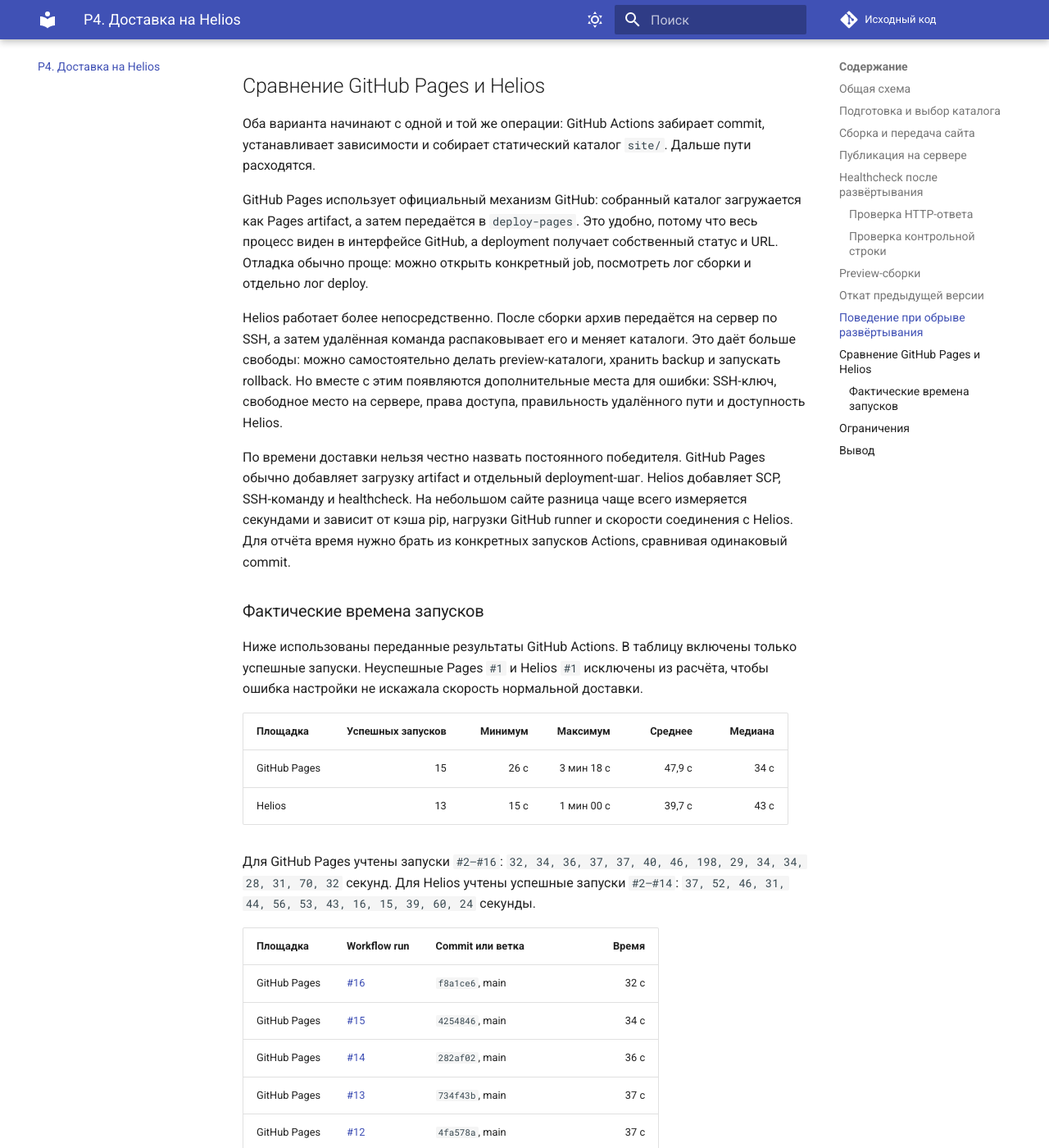
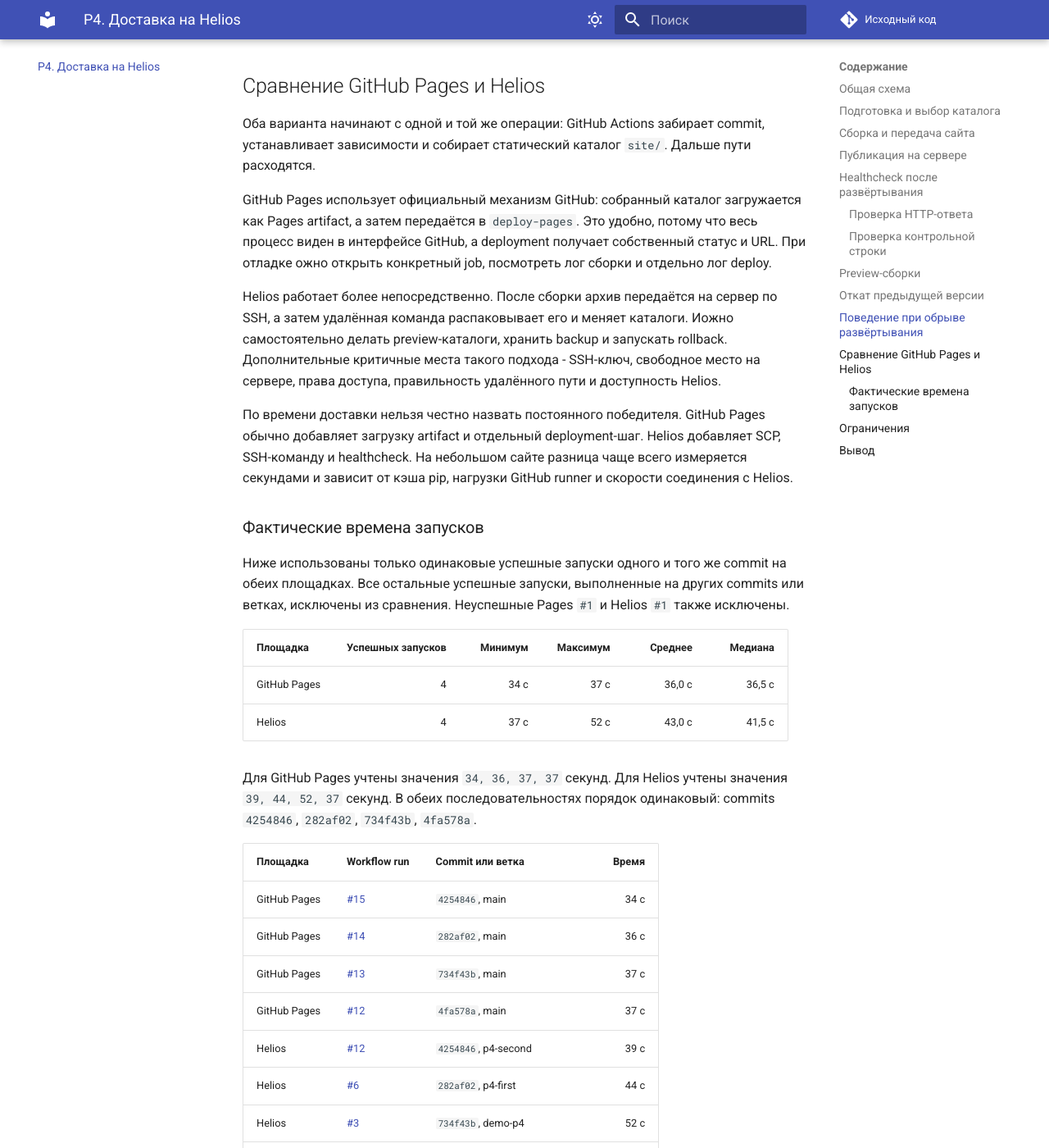
Before and after one commit to L1oneSs/project-python, an MkDocs documentation site: the page built from docs/p4.md, in a window 1280 px wide and 1400 px high, scrolled down 5254 px. Shown: the whole window at 82% size. Built offline with MkDocs 1.6.1 and Material for MkDocs 9.7.7, drawn with Linux system fonts in a browser that asks for light colours; comment, search, counter and statistics services are not loaded; some of the changed text lies outside the part shown.

Commit message:
Compare matching successful deployment runs

```diff
--- a/docs/p4.md
+++ b/docs/p4.md
@@ -203,55 +203,33 @@
 
 Оба варианта начинают с одной и той же операции: GitHub Actions забирает commit, устанавливает зависимости и собирает статический каталог `site/`. Дальше пути расходятся.
 
-GitHub Pages использует официальный механизм GitHub: собранный каталог загружается как Pages artifact, а затем передаётся в `deploy-pages`. Это удобно, потому что весь процесс виден в интерфейсе GitHub, а deployment получает собственный статус и URL. Отладка обычно проще: можно открыть конкретный job, посмотреть лог сборки и отдельно лог deploy.
+GitHub Pages использует официальный механизм GitHub: собранный каталог загружается как Pages artifact, а затем передаётся в `deploy-pages`. Это удобно, потому что весь процесс виден в интерфейсе GitHub, а deployment получает собственный статус и URL. При отладке ожно открыть конкретный job, посмотреть лог сборки и отдельно лог deploy.
 
-Helios работает более непосредственно. После сборки архив передаётся на сервер по SSH, а затем удалённая команда распаковывает его и меняет каталоги. Это даёт больше свободы: можно самостоятельно делать preview-каталоги, хранить backup и запускать rollback. Но вместе с этим появляются дополнительные места для ошибки: SSH-ключ, свободное место на сервере, права доступа, правильность удалённого пути и доступность Helios.
+Helios работает более непосредственно. После сборки архив передаётся на сервер по SSH, а затем удалённая команда распаковывает его и меняет каталоги. Иожно самостоятельно делать preview-каталоги, хранить backup и запускать rollback. Дополнительные критичные места такого подхода - SSH-ключ, свободное место на сервере, права доступа, правильность удалённого пути и доступность Helios.
 
-По времени доставки нельзя честно назвать постоянного победителя. GitHub Pages обычно добавляет загрузку artifact и отдельный deployment-шаг. Helios добавляет SCP, SSH-команду и healthcheck. На небольшом сайте разница чаще всего измеряется секундами и зависит от кэша pip, нагрузки GitHub runner и скорости соединения с Helios. Для отчёта время нужно брать из конкретных запусков Actions, сравнивая одинаковый commit.
+По времени доставки нельзя честно назвать постоянного победителя. GitHub Pages обычно добавляет загрузку artifact и отдельный deployment-шаг. Helios добавляет SCP, SSH-команду и healthcheck. На небольшом сайте разница чаще всего измеряется секундами и зависит от кэша pip, нагрузки GitHub runner и скорости соединения с Helios.
 
 ### Фактические времена запусков
 
-Ниже использованы переданные результаты GitHub Actions. В таблицу включены только успешные запуски. Неуспешные Pages `#1` и Helios `#1` исключены из расчёта, чтобы ошибка настройки не искажала скорость нормальной доставки.
+Ниже использованы только одинаковые успешные запуски одного и того же commit на обеих площадках. Все остальные успешные запуски, выполненные на других commits или ветках, исключены из сравнения. Неуспешные Pages `#1` и Helios `#1` также исключены.
 
 | Площадка | Успешных запусков | Минимум | Максимум | Среднее | Медиана |
 | --- | ---: | ---: | ---: | ---: | ---: |
-| GitHub Pages | 15 | 26 с | 3 мин 18 с | 47,9 с | 34 с |
-| Helios | 13 | 15 с | 1 мин 00 с | 39,7 с | 43 с |
+| GitHub Pages | 4 | 34 с | 37 с | 36,0 с | 36,5 с |
+| Helios | 4 | 37 с | 52 с | 43,0 с | 41,5 с |
 
-Для GitHub Pages учтены запуски `#2–#16`: `32, 34, 36, 37, 37, 40, 46, 198, 29, 34, 34, 28, 31, 70, 32` секунд. Для Helios учтены успешные запуски `#2–#14`: `37, 52, 46, 31, 44, 56, 53, 43, 16, 15, 39, 60, 24` секунды.
+Для GitHub Pages учтены значения `34, 36, 37, 37` секунд. Для Helios учтены значения `39, 44, 52, 37` секунд. В обеих последовательностях порядок одинаковый: commits `4254846`, `282af02`, `734f43b`, `4fa578a`.
 
 | Площадка | Workflow run | Commit или ветка | Время |
 | --- | --- | --- | ---: |
-| GitHub Pages | [#16](https://github.com/L1oneSs/project-python/actions/runs/36239981925) | `f8a1ce6`, main | 32 с |
 | GitHub Pages | [#15](https://github.com/L1oneSs/project-python/actions/runs/36239011386) | `4254846`, main | 34 с |
 | GitHub Pages | [#14](https://github.com/L1oneSs/project-python/actions/runs/36236592604) | `282af02`, main | 36 с |
 | GitHub Pages | [#13](https://github.com/L1oneSs/project-python/actions/runs/36044881748) | `734f43b`, main | 37 с |
 | GitHub Pages | [#12](https://github.com/L1oneSs/project-python/actions/runs/36043228995) | `4fa578a`, main | 37 с |
-| GitHub Pages | [#11](https://github.com/L1oneSs/project-python/actions/runs/36043015611) | `2b6e217`, main | 40 с |
-| GitHub Pages | [#10](https://github.com/L1oneSs/project-python/actions/runs/36041190133) | `35365d8`, main | 46 с |
-| GitHub Pages | [#9](https://github.com/L1oneSs/project-python/actions/runs/35765525013) | `3c3003c`, main | 3 мин 18 с |
-| GitHub Pages | [#8](https://github.com/L1oneSs/project-python/actions/runs/35539378549) | `706215e`, main | 29 с |
-| GitHub Pages | [#7](https://github.com/L1oneSs/project-python/actions/runs/35539181785) | `8744bed`, main | 34 с |
-| GitHub Pages | [#6](https://github.com/L1oneSs/project-python/actions/runs/35538988474) | `10fbede`, main | 34 с |
-| GitHub Pages | [#5](https://github.com/L1oneSs/project-python/actions/runs/35538390029) | `0f52518`, main | 28 с |
-| GitHub Pages | [#4](https://github.com/L1oneSs/project-python/actions/runs/35538093812) | `1ce8e8e`, main | 31 с |
-| GitHub Pages | [#3](https://github.com/L1oneSs/project-python/actions/runs/35537708007) | `9e4968d`, main | 1 мин 10 с |
-| GitHub Pages | [#2](https://github.com/L1oneSs/project-python/actions/runs/35537177532) | `00c18eb`, main | 32 с |
-| Helios | [#14](https://github.com/L1oneSs/project-python/actions/runs/36239293378) | `p4-second`, manual | 24 с |
-| Helios | [#13](https://github.com/L1oneSs/project-python/actions/runs/36239223339) | `395b9db`, p4-second | 1 мин |
 | Helios | [#12](https://github.com/L1oneSs/project-python/actions/runs/36239135457) | `4254846`, p4-second | 39 с |
-| Helios | [#11](https://github.com/L1oneSs/project-python/actions/runs/36238840622) | `p4-first`, manual | 15 с |
-| Helios | [#10](https://github.com/L1oneSs/project-python/actions/runs/36238761029) | `p4-first`, manual | 16 с |
-| Helios | [#9](https://github.com/L1oneSs/project-python/actions/runs/36238691593) | `3be205f`, p4-first | 43 с |
-| Helios | [#8](https://github.com/L1oneSs/project-python/actions/runs/36238571087) | `b3e17ae`, p4-first | 53 с |
-| Helios | [#7](https://github.com/L1oneSs/project-python/actions/runs/36238556481) | `541a260`, p4-first | 56 с |
 | Helios | [#6](https://github.com/L1oneSs/project-python/actions/runs/36238525998) | `282af02`, p4-first | 44 с |
-| Helios | [#5](https://github.com/L1oneSs/project-python/actions/runs/36045882278) | `demo-p4`, manual | 31 с |
-| Helios | [#4](https://github.com/L1oneSs/project-python/actions/runs/36045709127) | `298edf6`, demo-p4 | 46 с |
 | Helios | [#3](https://github.com/L1oneSs/project-python/actions/runs/36045534737) | `734f43b`, demo-p4 | 52 с |
 | Helios | [#2](https://github.com/L1oneSs/project-python/actions/runs/36043632285) | `4fa578a`, demo-p4-preview | 37 с |
-
-Среднее время Helios получилось меньше, но выборки не полностью одинаковы: GitHub Pages запускался только на `main`, а Helios включал preview-ветки и ручные rollback/demo-запуски. Поэтому этот результат показывает наблюдаемую скорость в данном проекте, но не является строгим лабораторным benchmark-ом.
 
 По надёжности GitHub Pages выигрывает готовой инфраструктурой deployment. Helios в этой работе компенсирует зависимость от SSH резервной копией, staging-каталогом и healthcheck-ом. То есть Helios не становится таким же управляемым сервисом автоматически: надёжность достигается дополнительными шагами workflow.
 
```
